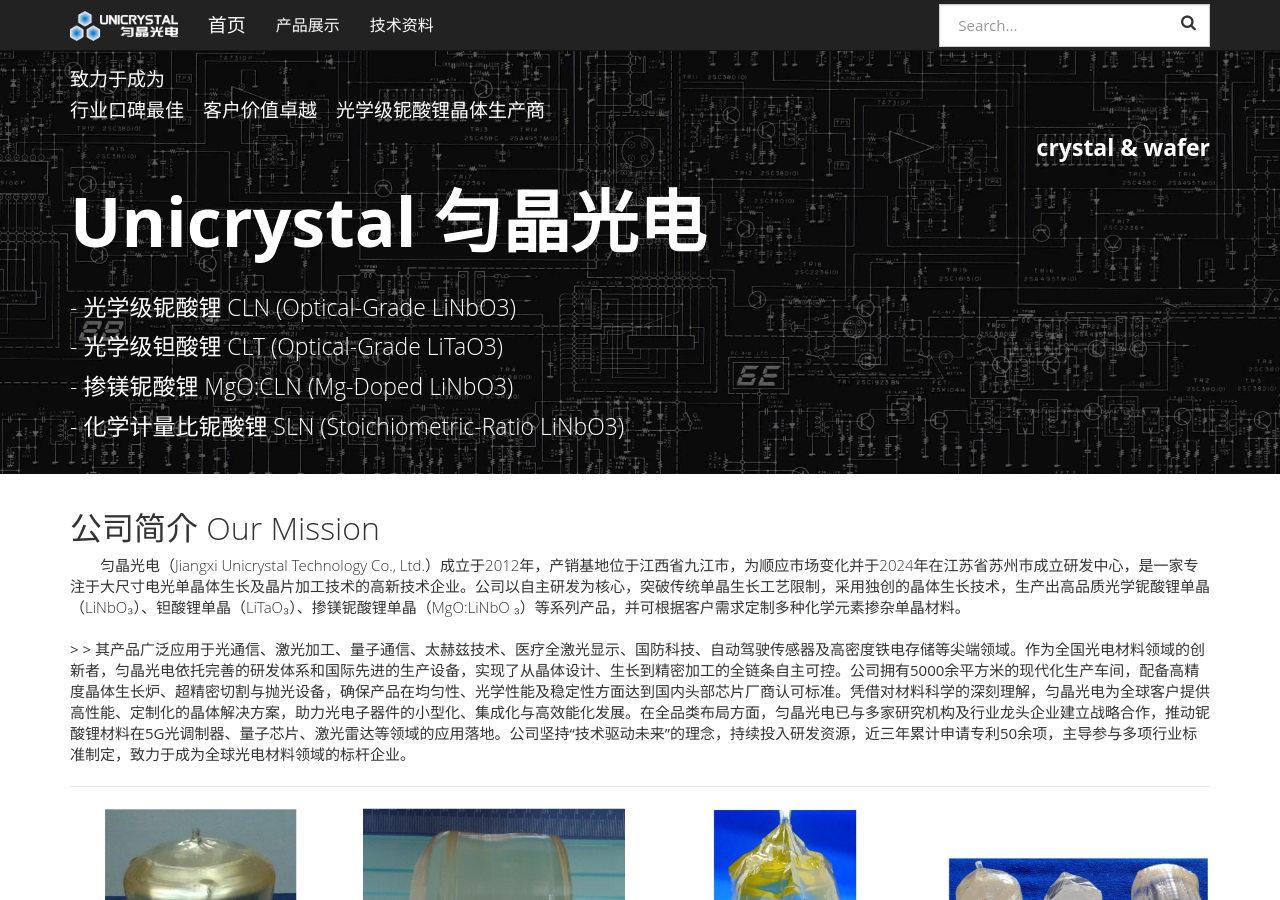
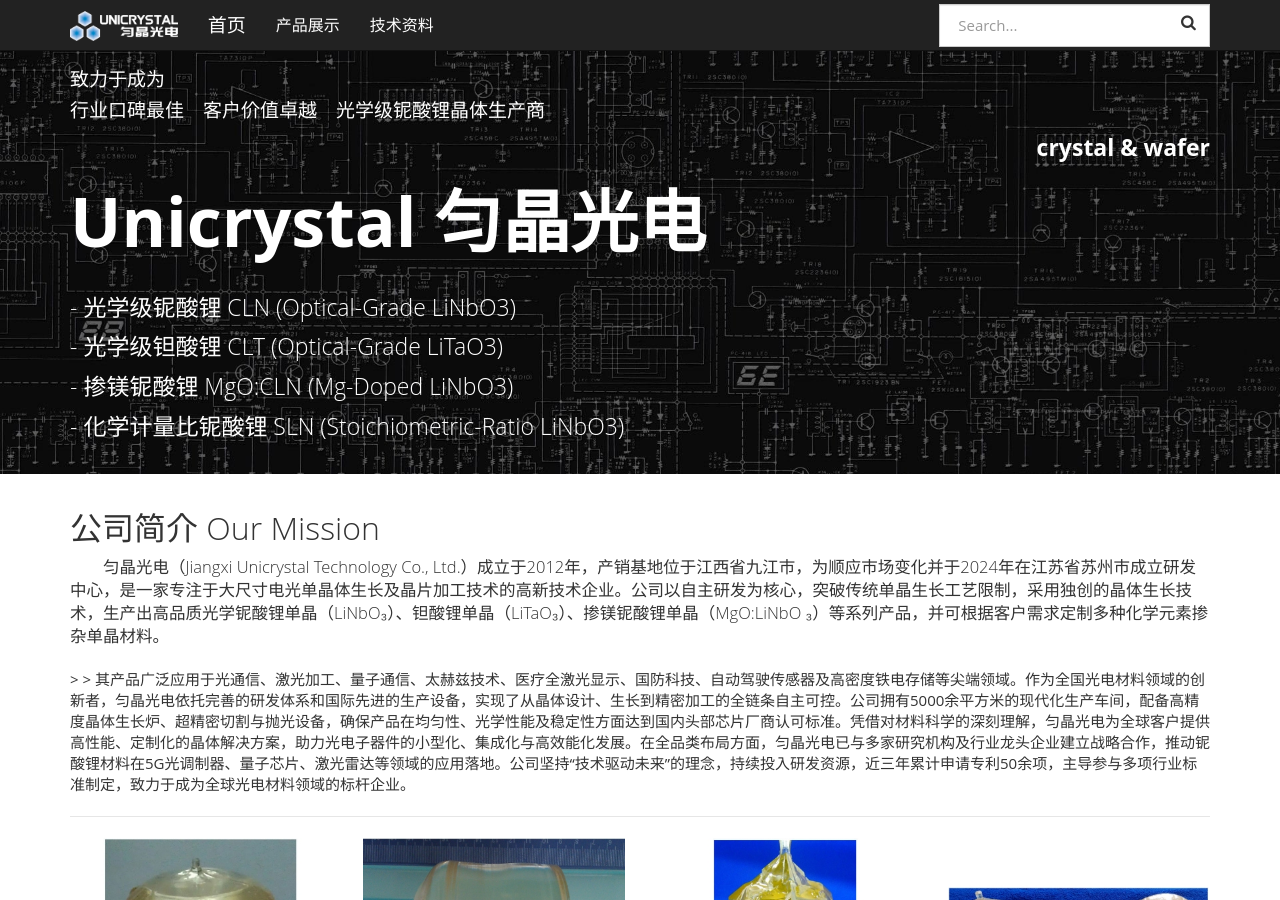
Before and after one commit to UnicrystalCN/UnicrystalCN.github.io, a Jekyll site: the page built from index.html, in a window 1280 px wide and 900 px high. Built offline with Jekyll 4.4.1, drawn with Linux system fonts in a browser that asks for light colours.

Commit message:
Update index.html

```diff
--- a/index.html
+++ b/index.html
@@ -21,7 +21,7 @@
 <div class="container">
     <div>
         <h2 class="header-light regular-pad">公司简介 Our Mission</h2>
-            <p style="font-size:100%;" class="lead">&emsp;&emsp;匀晶光电（Jiangxi Unicrystal Technology Co., Ltd.）成立于2012年，产销基地位于江西省九江市，为顺应市场变化并于2024年在江苏省苏州市成立研发中心，是一家专注于大尺寸电光单晶体生长及晶片加工技术的高新技术企业。公司以自主研发为核心，突破传统单晶生长工艺限制，采用独创的晶体生长技术，生产出高品质光学铌酸锂单晶（LiNbO₃）、钽酸锂单晶（LiTaO₃）、掺镁铌酸锂单晶（MgO:LiNbO ₃）等系列产品，并可根据客户需求定制多种化学元素掺杂单晶材料。</p>
+            <p style="font-size:110%;" class="lead">&emsp;&emsp;匀晶光电（Jiangxi Unicrystal Technology Co., Ltd.）成立于2012年，产销基地位于江西省九江市，为顺应市场变化并于2024年在江苏省苏州市成立研发中心，是一家专注于大尺寸电光单晶体生长及晶片加工技术的高新技术企业。公司以自主研发为核心，突破传统单晶生长工艺限制，采用独创的晶体生长技术，生产出高品质光学铌酸锂单晶（LiNbO₃）、钽酸锂单晶（LiTaO₃）、掺镁铌酸锂单晶（MgO:LiNbO ₃）等系列产品，并可根据客户需求定制多种化学元素掺杂单晶材料。</p>
             >
             > 其产品广泛应用于光通信、激光加工、量子通信、太赫兹技术、医疗全激光显示、国防科技、自动驾驶传感器及高密度铁电存储等尖端领域。作为全国光电材料领域的创新者，匀晶光电依托完善的研发体系和国际先进的生产设备，实现了从晶体设计、生长到精密加工的全链条自主可控。公司拥有5000余平方米的现代化生产车间，配备高精度晶体生长炉、超精密切割与抛光设备，确保产品在均匀性、光学性能及稳定性方面达到国内头部芯片厂商认可标准。凭借对材料科学的深刻理解，匀晶光电为全球客户提供高性能、定制化的晶体解决方案，助力光电子器件的小型化、集成化与高效能化发展。在全品类布局方面，匀晶光电已与多家研究机构及行业龙头企业建立战略合作，推动铌酸锂材料在5G光调制器、量子芯片、激光雷达等领域的应用落地。公司坚持“技术驱动未来”的理念，持续投入研发资源，近三年累计申请专利50余项，主导参与多项行业标准制定，致力于成为全球光电材料领域的标杆企业。
     </div>
```
